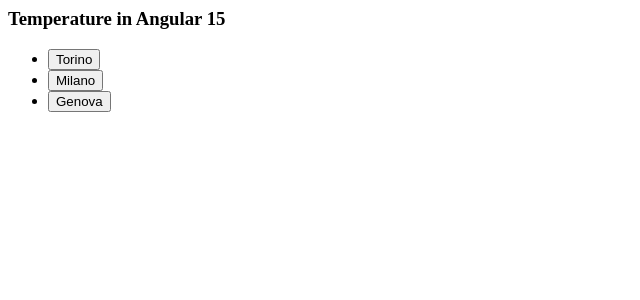
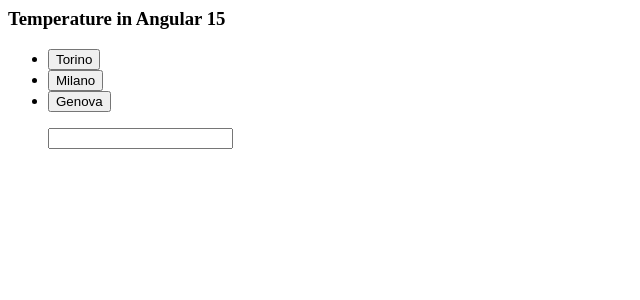
Before and after one commit to saramaenza/lezione11-12_ssw, an Angular app: page / in a window 1280 px wide. Shown: the top 300 px of the page, without its empty margins (0-640 px from the left). Built offline with nearby package versions, Linux system fonts and the light colour scheme.

Commit message:
2 files modified, 3 added

```diff
--- /dev/null
+++ b/src/root/new-city/new-city.component.html
@@ -0,0 +1,3 @@
+<p>
+  <input id="nuovo" (keyup.enter)="newCity()" />
+</p>
--- /dev/null
+++ b/src/root/new-city/new-city.component.ts
@@ -0,0 +1,23 @@
+import { Component, OnInit, Output, EventEmitter } from '@angular/core';
+import { CommonModule } from '@angular/common';
+
+@Component({
+  selector: 'app-newcity',
+  templateUrl: './new-city.component.html',
+  styleUrls: ['./new-city.component.css'],
+  imports: [CommonModule],
+  standalone: true,
+})
+export class NewcityComponent implements OnInit {
+  @Output() newCityEvent = new EventEmitter<string>();
+  constructor() {}
+  ngOnInit() {}
+  newCity() {
+    var input: HTMLInputElement = document.getElementById(
+      'nuovo'
+    ) as HTMLInputElement;
+    var newName = input.value;
+    this.newCityEvent.emit(newName);
+    input.value = '';
+  }
+}
--- a/src/root/root.component.html
+++ b/src/root/root.component.html
@@ -6,4 +6,5 @@
     <button (click)="seleziona(city)">{{ city }}</button>
   </li>
   <app-notifica [selezione]="selezione"> </app-notifica>
+  <app-newcity (newCityEvent)="addCity($event)"> </app-newcity>
 </ul>
--- a/src/root/root.component.ts
+++ b/src/root/root.component.ts
@@ -4,19 +4,19 @@
 import { WeatherService } from './weather.service';
 import { AjaxResponse } from 'rxjs/ajax';
 import { NotificaComponent } from './notifica/notifica.component';
+import { NewcityComponent } from './new-city/new-city.component';
 
 @Component({
   selector: 'app-root',
   templateUrl: './root.component.html',
   styleUrls: ['./root.component.css'],
-  imports: [CommonModule, NotificaComponent],
+  imports: [CommonModule, NotificaComponent, NewcityComponent],
   providers: [WeatherService],
   standalone: true,
 })
 export class RootComponent implements OnInit {
   title: string = 'Temperature in Angular ' + VERSION.major;
   cities: Array<string> = ['Torino', 'Milano', 'Genova'];
-
   seleziona(name: string) {
     this.selezione = new TempCity(name, undefined);
     this.ws.getData(this.selezione.nome).subscribe({
@@ -27,7 +27,9 @@
     });
   }
   selezione: TempCity;
-
+  addCity(newCity: string) {
+    this.cities.push(newCity);
+  }
   constructor(private ws: WeatherService) {}
   ngOnInit() {}
 }
```
Also changed, not shown: src/root/new-city/new-city.component.css (added).
